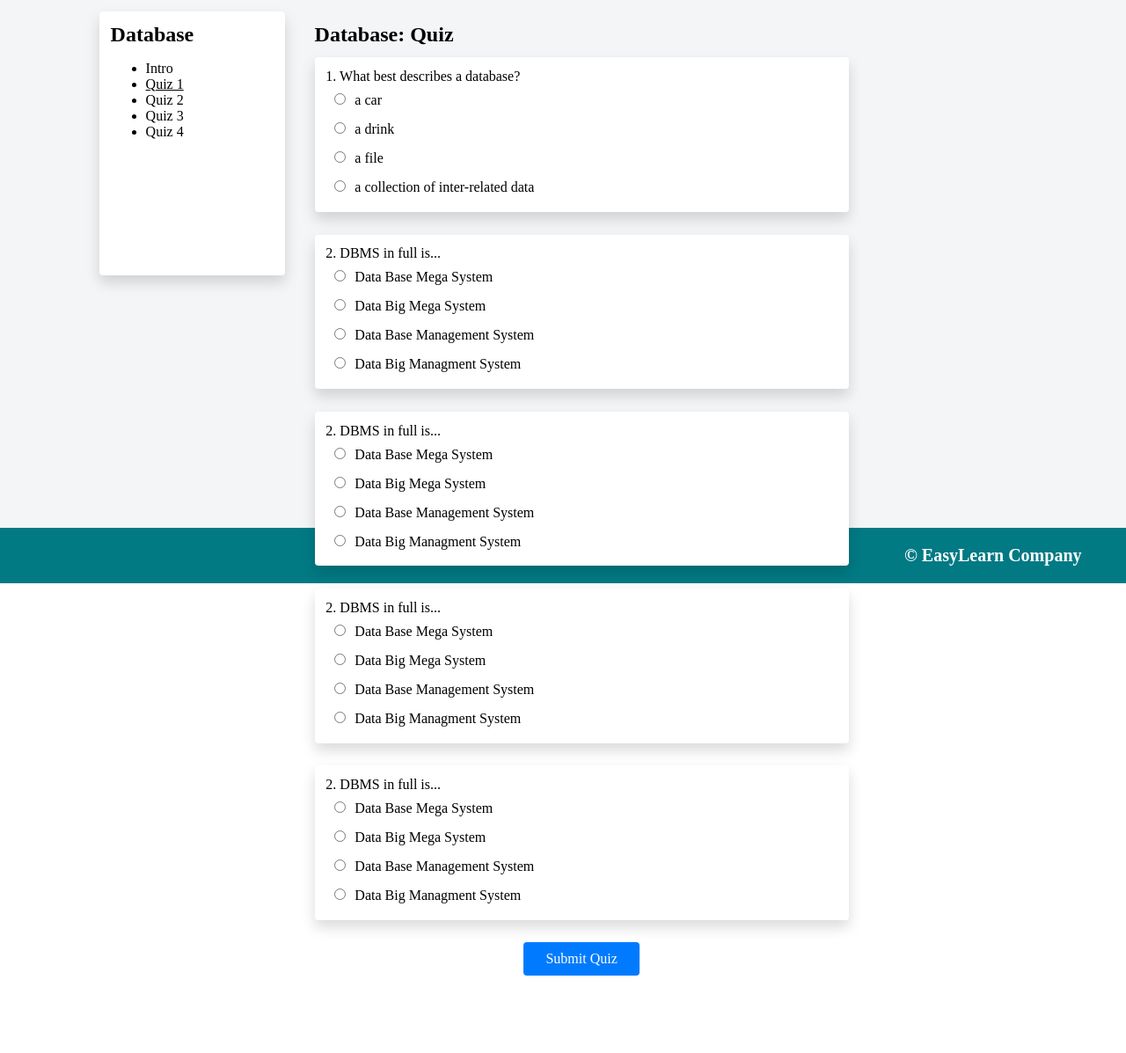
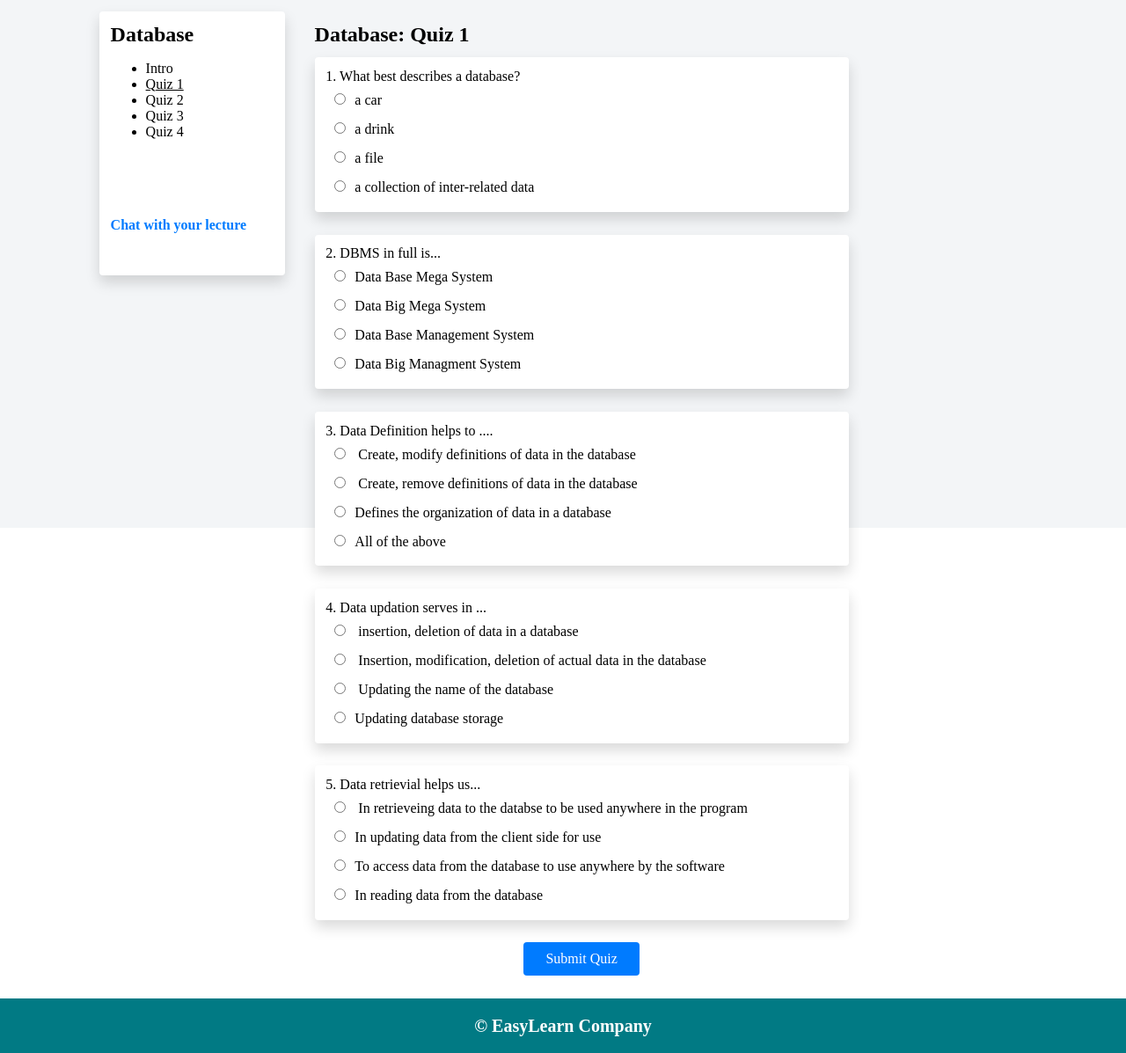
Before and after one commit to MeliPax/web3, a PHP site: page /quiz_type1.php in a window 1280 px wide. Shown: the part 154-1351 px from the top of the page at 88% size. Before the commit the page ends 1263 px from the top, so only its background shows below. Run offline with PHP 8.4, Linux system fonts and the light colour scheme.

Commit message:
some core changes done on the app

```diff
--- a/css/css.css
+++ b/css/css.css
@@ -12,8 +12,6 @@
    height: 90%;
    min-height: 1000px;
    margin: 0px 0px 0px 0px;
-   /* position: relative; */
-   bottom: 0px;
 
 }
 /* Footer css */
@@ -23,7 +21,7 @@
     font-size: smaller;
     color: #fff;
     background-color: #017a84;
-
+    clear:both !important;
 }
 /* Header css */
 div.header{
@@ -194,8 +192,12 @@
 .lesson-wrapper--outer, .lesson-wrapper--inner{
 min-height: 600px;
 }
+/* .lesson-wrapper--outer{
+    margin-bottom: 0 auto -50px;
+} */
 .lesson-layout--row{
     position: relative;
+    overflow: -webkit-paged-y;
 }
 .lesson-sidebar{
     width: 20%;
@@ -220,6 +222,7 @@
     box-sizing: border-box;
     float: left;
     min-height: 400px;
+    /* padding-bottom: 50px; */
 }
 .bg-light-grey{
     background: #f3f5f7;
@@ -227,6 +230,7 @@
 .bg-white{
     background: #fff;
 }
+
 .button{
     display: inline-block;
     font-weight: 400;
@@ -251,7 +255,7 @@
     color: #fff;
 }
 
-.radio-res{
+.radio-res,.check-box-res {
     margin: 10px;
 }
 
@@ -259,3 +263,12 @@
     border-radius: 4px;
     box-shadow: 0 .5rem 1rem rgba(0,0,0,.15) !important;
 }
+/* .center{
+    align-content: center;
+    margin-left:20%;
+} */
+.contact-btn{
+    margin-top:100px;
+    color:#007bff;
+    font-weight: bold;
+}
--- a/quiz_type1.php
+++ b/quiz_type1.php
@@ -34,10 +34,11 @@
                         <li><a href="quiz_type4.php">Quiz 4</a></li>
                     </ul>
                 </div>
+                <span class="contact-btn"><br><br><br><br><a href="contact.php" >Chat with your lecture</a></span>
             </div>
             <div class="quiz-content-wrapper padded">
                 <div class="lesson-content--body">
-                    <h2 class="margin-zero">Database: Quiz</h2>
+                    <h2 class="margin-zero">Database: Quiz 1</h2>
 
                     <!-- question one -->
                     <div class="quiz-content padded-tb">
@@ -61,29 +62,29 @@
                     </div>
                     <div class="quiz-content padded-tb">
                         <div class="question-group padded bg-white shadow">
-                            <label>2. DBMS in full is...</label><br/>
-                            <input type="radio" name="q3" value="Data Base Mega System" class="radio-res">Data Base Mega System<br/>
-                            <input type="radio" name="q3" value="Data Big Mega System" class="radio-res">Data Big Mega System<br/>
-                            <input type="radio" name="q3" value="Data Base Management System" class="radio-res">Data Base Management System<br/>
-                            <input type="radio" name="q3" value="Data Big Managment System" class="radio-res">Data Big Managment System<br/>
+                            <label>3. Data Definition helps to ....</label><br/>
+                            <input type="radio" name="q3" value="1" class="radio-res"> Create, modify definitions of data in the database<br/>
+                            <input type="radio" name="q3" value="2" class="radio-res"> Create, remove definitions of data in the database<br/>
+                            <input type="radio" name="q3" value="3" class="radio-res">Defines the organization of data in a database<br/>
+                            <input type="radio" name="q3" value="4" class="radio-res">All of the above<br/>
                         </div>
                     </div>
                     <div class="quiz-content padded-tb">
                         <div class="question-group padded bg-white shadow">
-                            <label>2. DBMS in full is...</label><br/>
-                            <input type="radio" name="q4" value="Data Base Mega System" class="radio-res">Data Base Mega System<br/>
-                            <input type="radio" name="q4" value="Data Big Mega System" class="radio-res">Data Big Mega System<br/>
-                            <input type="radio" name="q4" value="Data Base Management System" class="radio-res">Data Base Management System<br/>
-                            <input type="radio" name="q4" value="Data Big Managment System" class="radio-res">Data Big Managment System<br/>
+                            <label>4. Data updation serves in ...</label><br/>
+                            <input type="radio" name="q4" value="1" class="radio-res"> insertion, deletion of data in a database<br/>
+                            <input type="radio" name="q4" value="2" class="radio-res"> Insertion, modification, deletion of actual data in the database <br/>
+                            <input type="radio" name="q4" value="3" class="radio-res"> Updating the name of the database<br/>
+                            <input type="radio" name="q4" value="4" class="radio-res">Updating database storage<br/>
                         </div>
                     </div>
                     <div class="quiz-content padded-tb">
                         <div class="question-group padded bg-white shadow">
-                            <label>2. DBMS in full is...</label><br/>
-                            <input type="radio" name="q5" value="Data Base Mega System" class="radio-res">Data Base Mega System<br/>
-                            <input type="radio" name="q5" value="Data Big Mega System" class="radio-res">Data Big Mega System<br/>
-                            <input type="radio" name="q5" value="Data Base Management System" class="radio-res">Data Base Management System<br/>
-                            <input type="radio" name="q5" value="Data Big Managment System" class="radio-res">Data Big Managment System<br/>
+                            <label>5. Data retrievial helps us...</label><br/>
+                            <input type="radio" name="q5" value="1" class="radio-res"> In retrieveing data to the databse to be used anywhere in the program<br/>
+                            <input type="radio" name="q5" value="2" class="radio-res">In updating data from the client side for use<br/>
+                            <input type="radio" name="q5" value="3" class="radio-res">To access data from the database to use anywhere by the software<br/>
+                            <input type="radio" name="q5" value="4" class="radio-res">In reading data from the database<br/>
                         </div>
                     </div>
 
--- a/quiz_type3.php
+++ b/quiz_type3.php
@@ -34,6 +34,7 @@
                         <li><a href="quiz_type4.php">Quiz 4</a></li>
                     </ul>
                 </div>
+                <span class="contact-btn"><br><br><br><br><a href="contact.php" >Chat with your lecture</a></span>
             </div>
             <div class="quiz-content-wrapper padded">
                 <div class="lesson-content--body">
--- a/quiz_type4.php
+++ b/quiz_type4.php
@@ -34,6 +34,7 @@
                         <li><a class="text-underline" href="quiz_type4.php">Quiz 4</a></li>
                     </ul>
                 </div>
+                <span class="contact-btn"><br><br><br><br><a href="contact.php" >Chat with your lecture</a></span>
             </div>
             <div class="quiz-content-wrapper padded">
                 <div class="lesson-content--body">
```
Also changed, not shown: Contact.php (added, +67 -0 lines), lesson.php (+5 -4 lines), quiz_type2.php (+11 -12 lines), images/51ef45ecbbd0430b9a8da84e10ba142b.png (added), js/js.js (added).
